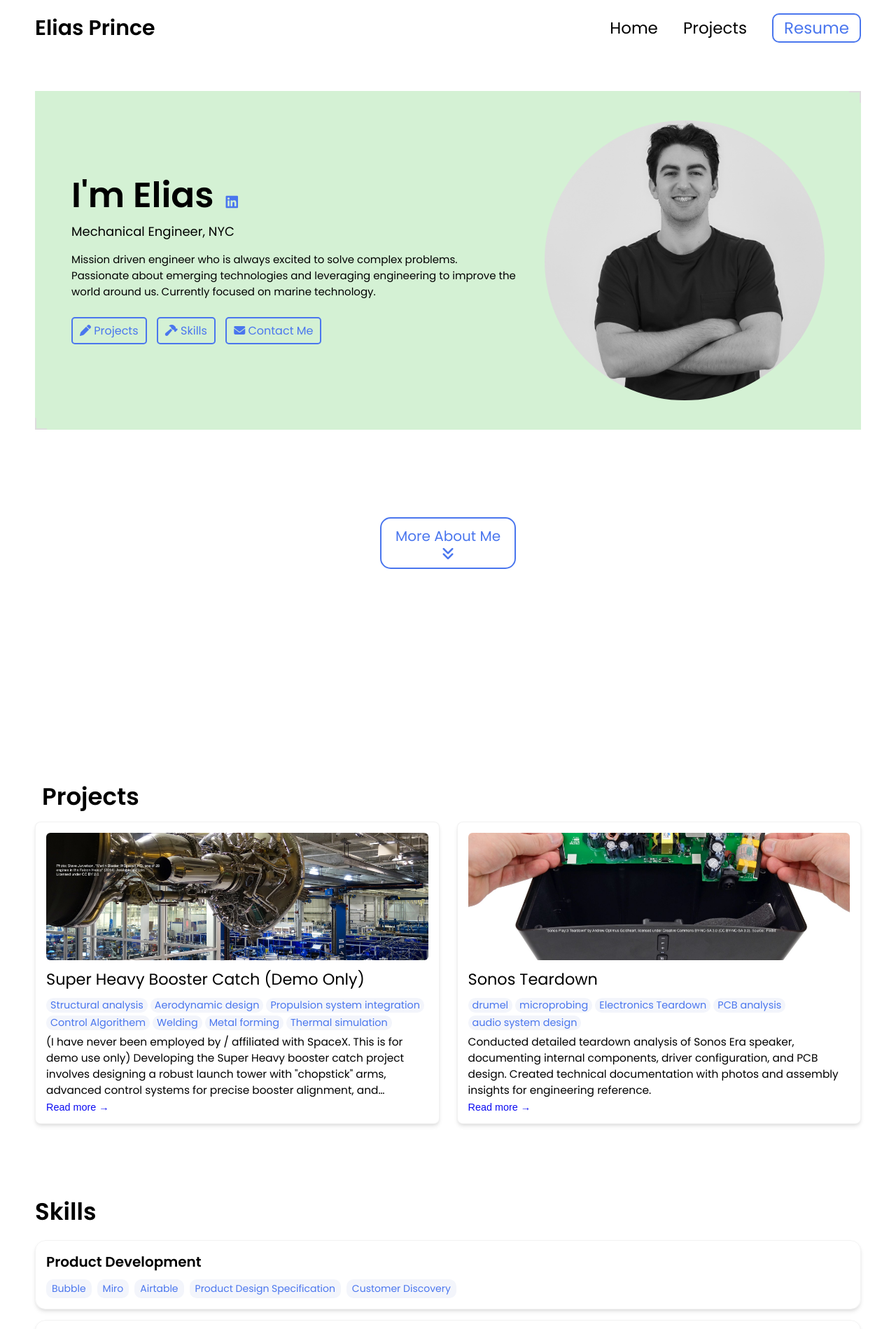
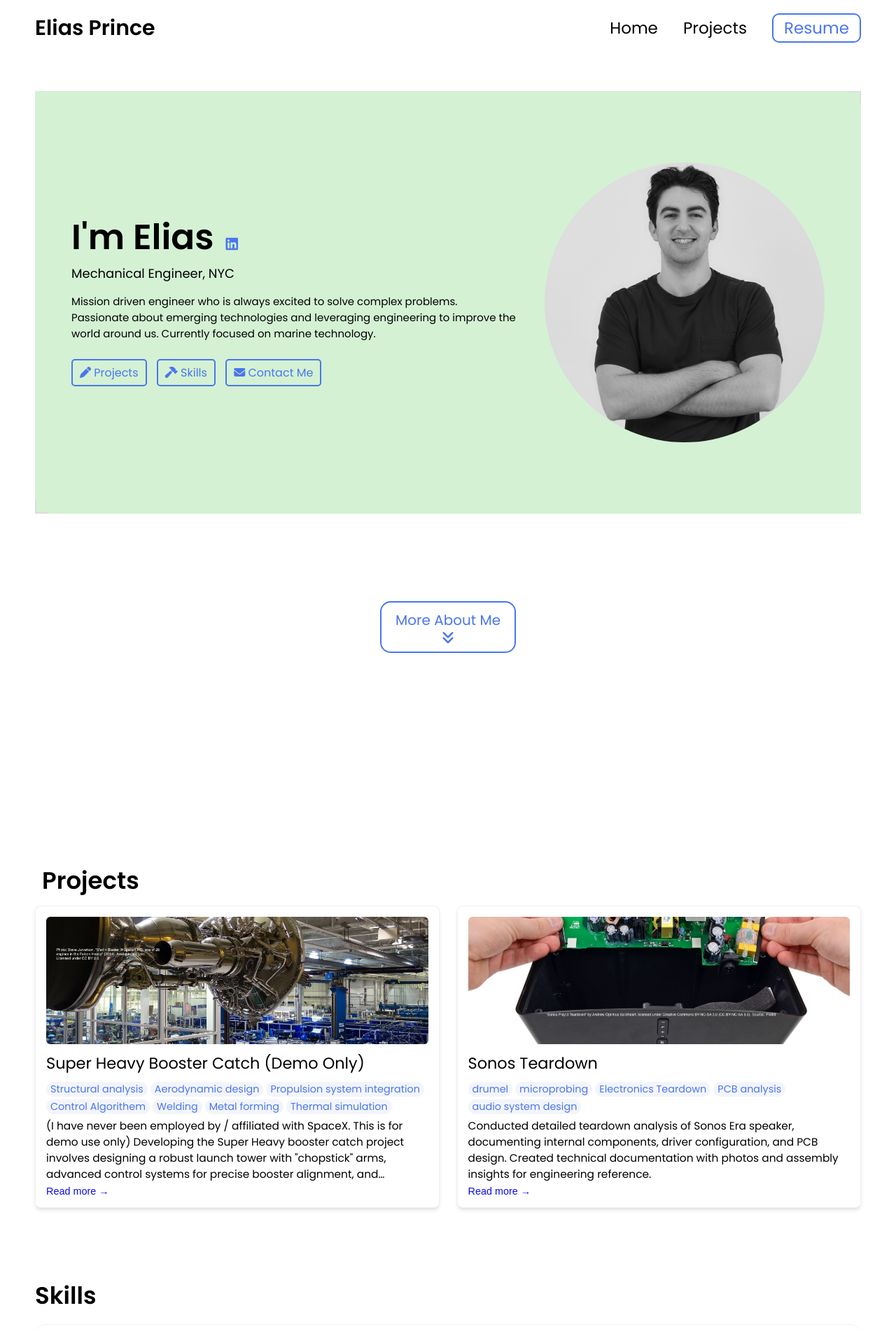
Before and after one commit to EliasPrince/EliasPrince.github.io, a Jekyll site: the page built from index.html, in a window 1280 px wide. Shown: the top 1899 px of the page at 70% size. Built offline with Jekyll 4.4.1, drawn with Linux system fonts in a browser that asks for light colours.

Commit message:
Update styles.css

```diff
--- a/css/styles.css
+++ b/css/styles.css
@@ -148,7 +148,7 @@
 
 /* SECTION 1: Hero */
 .hero-section {
-    padding: 0 50px;
+    padding: 50px 50px;
     margin: 50px 0;
     display: flex;  /* This makes .hero-section a flex container */
 
@@ -165,7 +165,7 @@
     display: flex;
     justify-content: space-between;
     align-items: center;
-    padding: 40px 0;
+    padding: 50px 0;
     gap: 40px;
     border-radius: 8px;
 }
```
